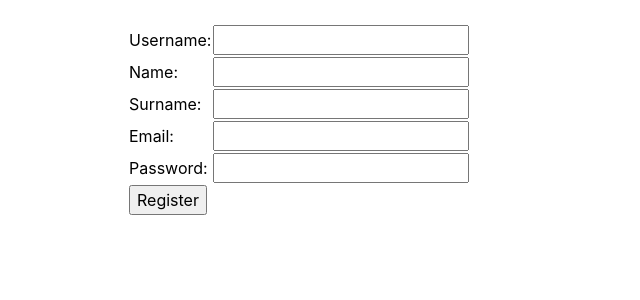
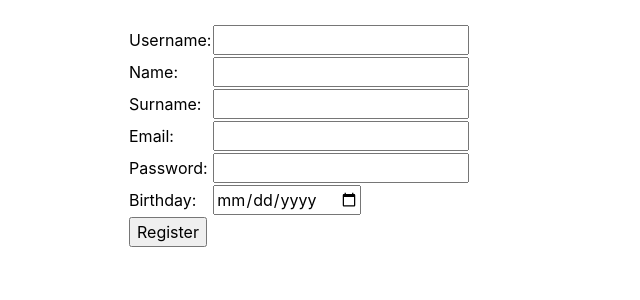
Before and after one commit to GasperIrman/Project-Flickr, a PHP site: page /register.php in a window 1280 px wide. Shown: the part 66-366 px from the top of the page, without its empty margins (0-640 px from the left). Run offline with PHP 8.4, Linux system fonts and the light colour scheme; a user stored in the database is signed in.

Commit message:
Register form

```diff
--- a/register.php
+++ b/register.php
@@ -10,6 +10,7 @@
 		<tr><td>Surname:</td><td><input type="text" name="surname"></td></tr><tr></tr>
 		<tr><td>Email:</td><td><input type="text" name="email"></td></tr><tr></tr>
 	 	<tr><td>Password:</td><td><input type="text" name="password"></td></tr>
+	 	<tr><td>Birthday:</td><td><input type="date" name="birth"></td></tr>
 	<tr><td><input type="submit" value="Register"></td></tr>
 </table>
 </form>
```
